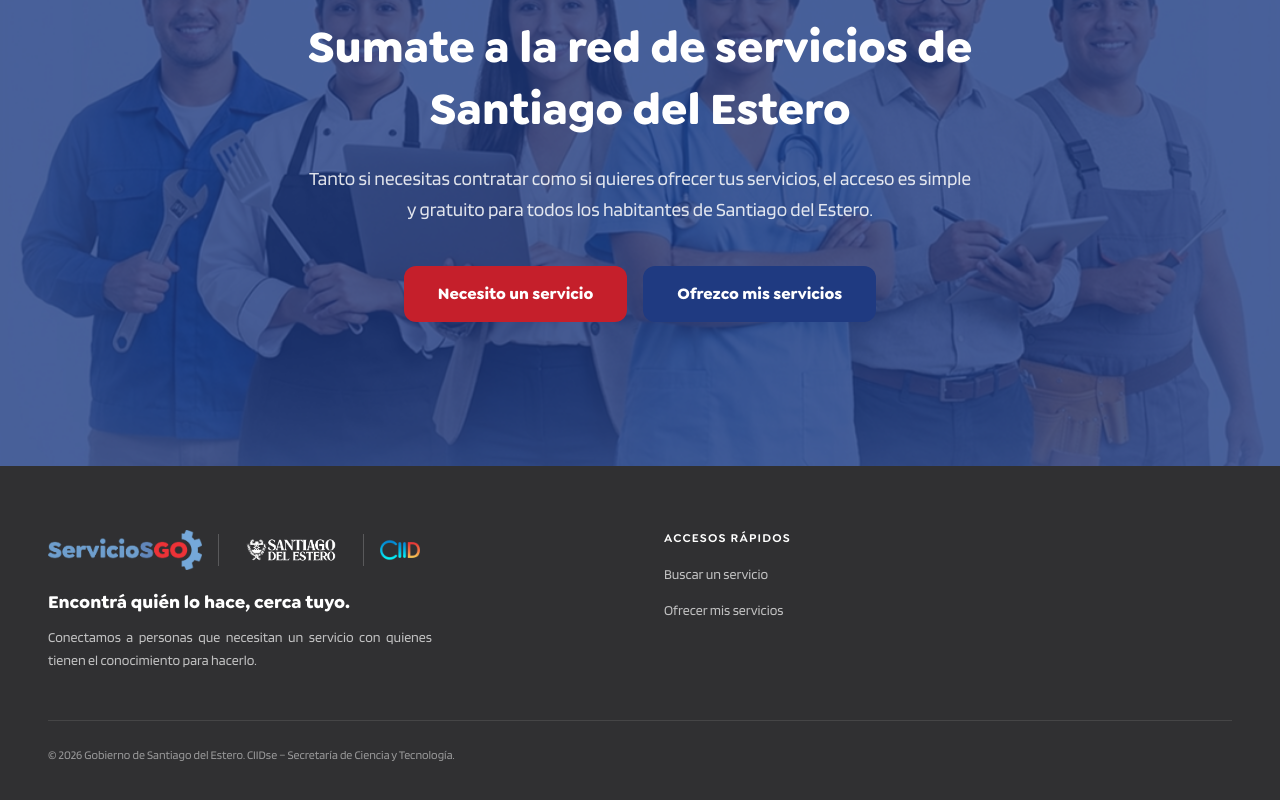
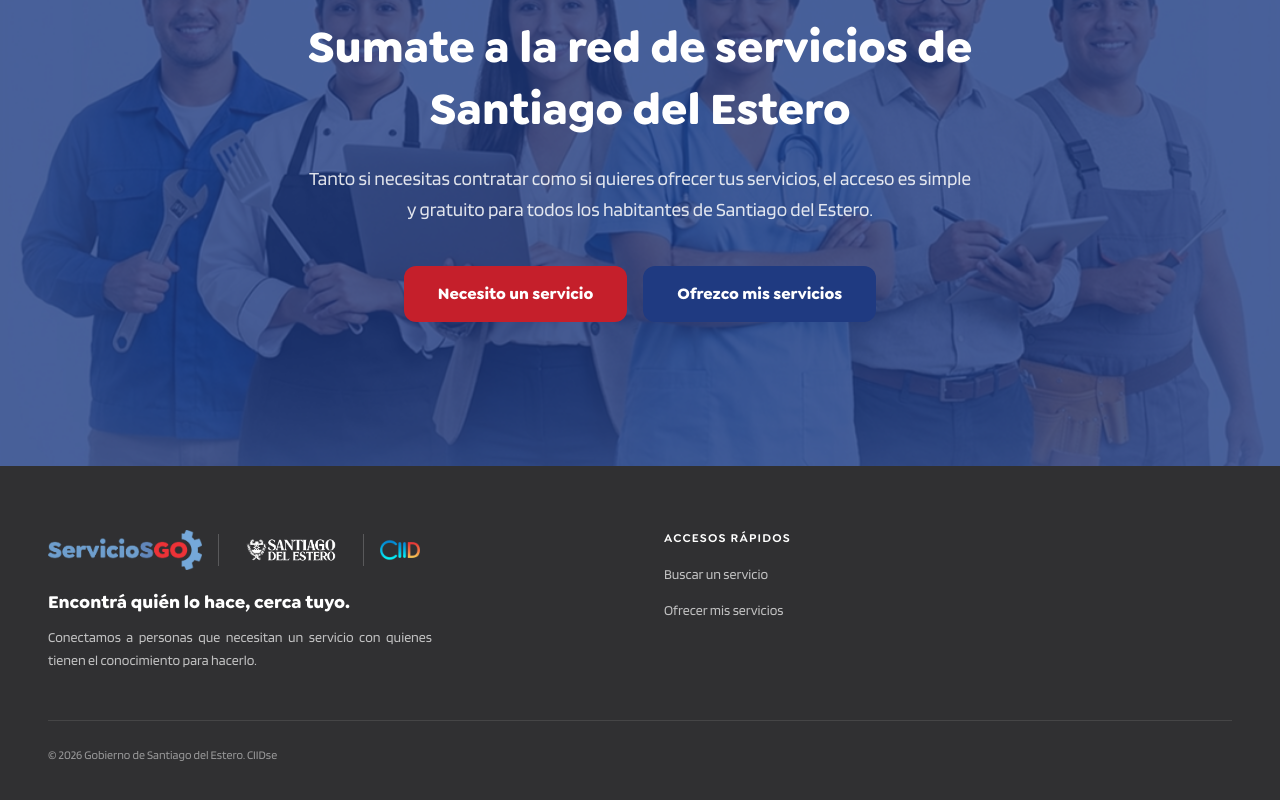
Before and after one commit to agustinatahhan/serviciosgo, a Next.js app: page / in a window 1280 px wide. Shown: the part 2728-3528 px from the top of the page. Built offline with nearby package versions, Linux system fonts and the light colour scheme.

Commit message:
cambio en contenido de footer

```diff
--- a/components/sections/Footer.tsx
+++ b/components/sections/Footer.tsx
@@ -86,8 +86,7 @@ export default function Footer() {
 
         <div className="mt-12 pt-6 border-t border-white/10 text-center">
           <p className="font-body text-white/50 text-xs">
-            © 2026 Gobierno de Santiago del Estero. CIIDse – Secretaría de
-            Ciencia y Tecnología.
+            © 2026 Gobierno de Santiago del Estero. CIIDse
           </p>
         </div>
       </div>
```
